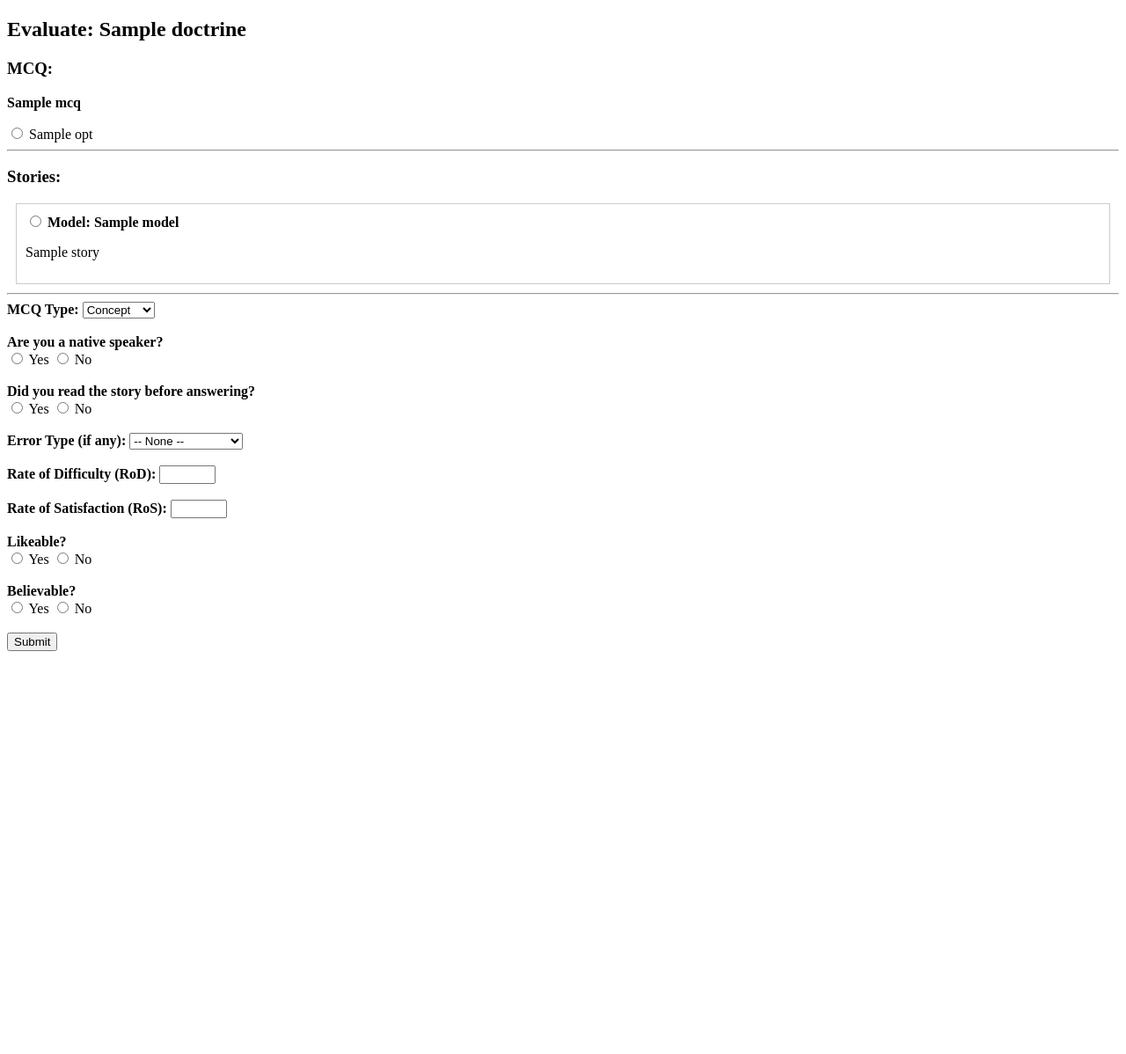
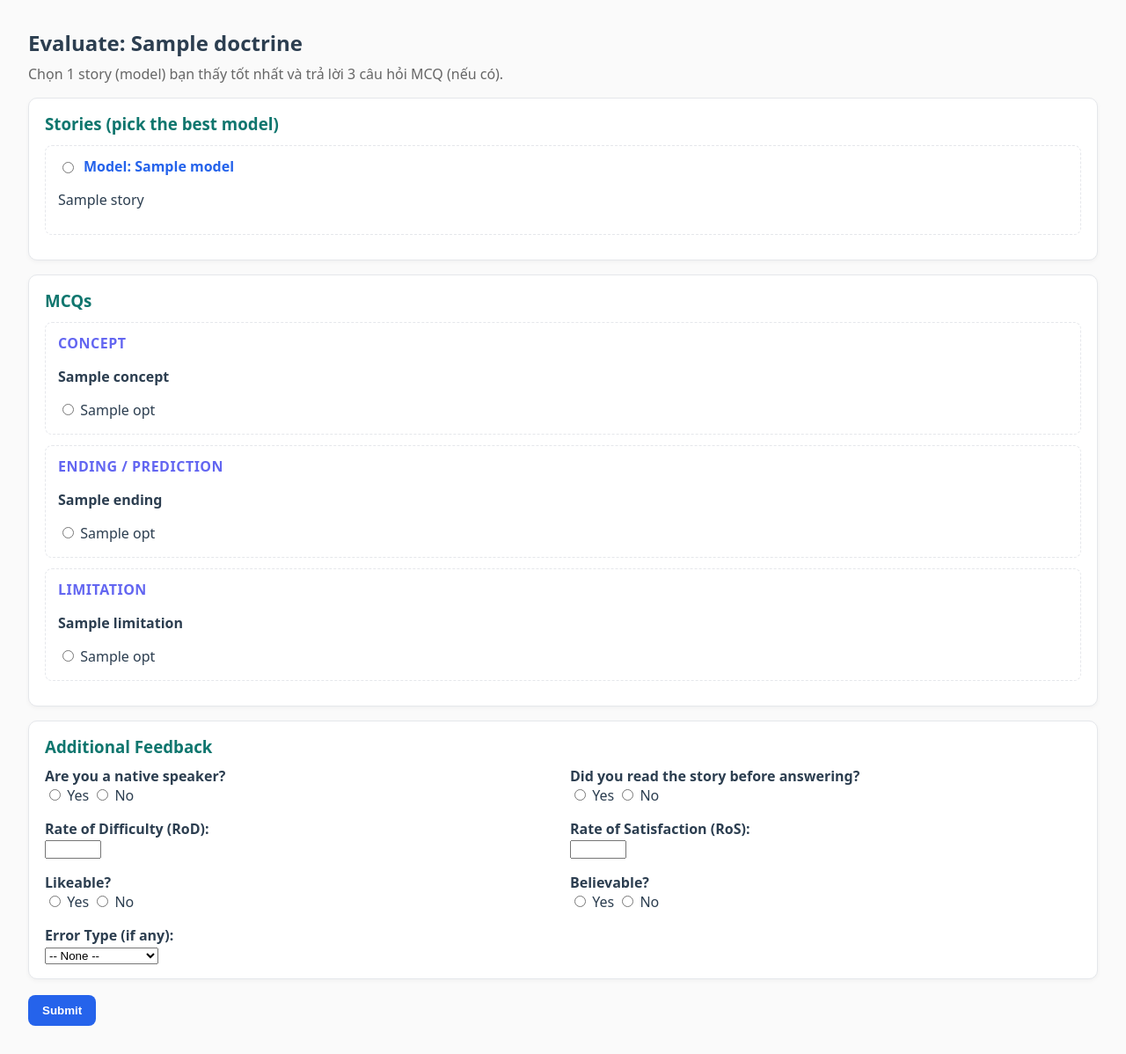
Before and after one commit to PhuongNGT/legel_demo, a Flask app: template templates/evaluate.html in a window 1280 px wide. Shown: the whole page at 88% size. Before the commit the page ends 740 px from the top, so only its background shows below. Run offline with Flask 3, Linux system fonts and the light colour scheme; the template is opened without the code that fills it: most values are stand-ins (such as "Sample title", 1, 10 or a date in 2020); parts of the project's set-up code (start-up, migrations or seed data) failed here and were passed over.

Commit message:
Update evaluate.html

```diff
--- a/templates/evaluate.html
+++ b/templates/evaluate.html
@@ -1,62 +1,148 @@
 <!DOCTYPE html>
-<html>
+<html lang="en">
 <head>
-    <meta charset="UTF-8">
-    <title>Evaluate - {{ doctrine }}</title>
+  <meta charset="UTF-8" />
+  <title>Evaluate – {{ doctrine }}</title>
+  <style>
+    body { font-family: system-ui, -apple-system, Segoe UI, Roboto, Arial, sans-serif; margin: 32px; background:#fafafa; color:#2c3e50; }
+    h2 { margin-bottom: 8px; }
+    .sub { color:#666; margin-top:0; }
+    .panel { background:#fff; border:1px solid #e5e7eb; border-radius:10px; padding:16px 18px; margin:16px 0; box-shadow:0 2px 5px rgba(0,0,0,.04); }
+    .panel h3 { margin:0 0 10px; color:#0f766e; }
+    .story { white-space:pre-wrap; }
+    fieldset { border:1px dashed #e5e7eb; border-radius:8px; padding:12px 14px; margin:12px 0; }
+    .model-label { display:flex; gap:8px; align-items:center; font-weight:600; color:#2563eb; }
+    .mcq-type { color:#6366f1; font-weight:700; letter-spacing:.5px; }
+    .opt { margin:4px 0; display:block; }
+    .grid { display:grid; grid-template-columns: 1fr 1fr; gap:16px; }
+    .actions { margin-top:18px; }
+    button { background:#2563eb; color:#fff; border:0; padding:10px 16px; border-radius:8px; font-weight:600; cursor:pointer; }
+    button:hover { background:#1e40af; }
+    .muted { color:#9ca3af; font-style:italic; }
+  </style>
 </head>
 <body>
+
   <h2>Evaluate: {{ doctrine }}</h2>
-
-    <form method="post">
-        <!-- === MCQ Section === -->
-        <h3>MCQ:</h3>
-        {% if mcq %}
-            <p><strong>{{ mcq.question }}</strong></p>
-            {% for opt in mcq.options %}
-                <label>
-                    <input type="radio" name="mcq_answer" value="{{ opt }}" required> {{ opt }}
-                </label><br>
-            {% endfor %}
-            <input type="hidden" name="correct_answer" value="{{ mcq.answer }}">
-        {% else %}
-            <p style="color:red"><em>No MCQ available</em></p>
-        {% endif %}
-
-        <hr>
-
-        <!-- === Story Section === -->
-        <h3>Stories:</h3>
+  <p class="sub">Chọn 1 story (model) bạn thấy tốt nhất và trả lời 3 câu hỏi MCQ (nếu có).</p>
+      <!-- ============== Stories (3 model) ============== -->
+    <div class="panel">
+      <h3>Stories (pick the best model)</h3>
       {% for s in stories %}
-            <fieldset style="border:1px solid #ccc; margin:10px; padding:10px">
-                <label>
+        <fieldset>
+          <label class="model-label">
             <input type="radio" name="voted_model" value="{{ s.model }}" required>
-                    <strong>Model: {{ s.model }}</strong>
+            Model: {{ s.model }}
           </label>
-                <p>{{ s.story }}</p>
+          <p class="story">{{ s.story }}</p>
         </fieldset>
       {% endfor %}
+    </div>
+  <form method="post">
+    <!-- ============== MCQs (3 loại) ============== -->
+    <div class="panel">
+      <h3>MCQs</h3>
 
-        <hr>
+      <!-- Concept -->
+      <fieldset>
+        <div class="mcq-type">CONCEPT</div>
+        {% if mcqs.concept %}
+          <p><strong>{{ mcqs.concept.question }}</strong></p>
+          {% for opt in mcqs.concept.options %}
+            <label class="opt">
+              <input type="radio" name="answer_concept" value="{{ opt }}" required> {{ opt }}
+            </label>
+          {% endfor %}
+          <input type="hidden" name="correct_concept" value="{{ mcqs.concept.answer }}">
+        {% else %}
+          <p class="muted">No question available for this type.</p>
+          <input type="hidden" name="answer_concept" value="">
+          <input type="hidden" name="correct_concept" value="">
+        {% endif %}
+      </fieldset>
 
-        <!-- === Additional Fields === -->
+      <!-- Ending (Prediction) -->
+      <fieldset>
+        <div class="mcq-type">ENDING / PREDICTION</div>
+        {% if mcqs.ending %}
+          <p><strong>{{ mcqs.ending.question }}</strong></p>
+          {% for opt in mcqs.ending.options %}
+            <label class="opt">
+              <input type="radio" name="answer_ending" value="{{ opt }}" required> {{ opt }}
+            </label>
+          {% endfor %}
+          <input type="hidden" name="correct_ending" value="{{ mcqs.ending.answer }}">
+        {% else %}
+          <p class="muted">No question available for this type.</p>
+          <input type="hidden" name="answer_ending" value="">
+          <input type="hidden" name="correct_ending" value="">
+        {% endif %}
+      </fieldset>
 
-        <label><strong>MCQ Type:</strong>
-            <select name="mcq_type" required>
-                <option value="concept">Concept</option>
-                <option value="prediction">Prediction</option>
-                <option value="limitation">Limitation</option>
-            </select>
-        </label><br><br>
+      <!-- Limitation -->
+      <fieldset>
+        <div class="mcq-type">LIMITATION</div>
+        {% if mcqs.limitation %}
+          <p><strong>{{ mcqs.limitation.question }}</strong></p>
+          {% for opt in mcqs.limitation.options %}
+            <label class="opt">
+              <input type="radio" name="answer_limitation" value="{{ opt }}" required> {{ opt }}
+            </label>
+          {% endfor %}
+          <input type="hidden" name="correct_limitation" value="{{ mcqs.limitation.answer }}">
+        {% else %}
+          <p class="muted">No question available for this type.</p>
+          <input type="hidden" name="answer_limitation" value="">
+          <input type="hidden" name="correct_limitation" value="">
+        {% endif %}
+      </fieldset>
+    </div>
 
+
+
+    <!-- ============== Meta đánh giá ============== -->
+    <div class="panel">
+      <h3>Additional Feedback</h3>
+
+      <div class="grid">
+        <div>
           <label><strong>Are you a native speaker?</strong></label><br>
           <label><input type="radio" name="is_native" value="1" required> Yes</label>
-        <label><input type="radio" name="is_native" value="0" required> No</label><br><br>
+          <label><input type="radio" name="is_native" value="0" required> No</label>
+        </div>
 
+        <div>
           <label><strong>Did you read the story before answering?</strong></label><br>
           <label><input type="radio" name="with_story" value="1" required> Yes</label>
-        <label><input type="radio" name="with_story" value="0" required> No</label><br><br>
+          <label><input type="radio" name="with_story" value="0" required> No</label>
+        </div>
 
-        <label><strong>Error Type (if any):</strong></label>
+        <div>
+          <label><strong>Rate of Difficulty (RoD):</strong><br>
+            <input type="number" name="rod" min="0" max="1" step="0.1" required>
+          </label>
+        </div>
+
+        <div>
+          <label><strong>Rate of Satisfaction (RoS):</strong><br>
+            <input type="number" name="ros" min="0" max="1" step="0.1" required>
+          </label>
+        </div>
+
+        <div>
+          <label><strong>Likeable?</strong></label><br>
+          <label><input type="radio" name="likeable" value="1" required> Yes</label>
+          <label><input type="radio" name="likeable" value="0" required> No</label>
+        </div>
+
+        <div>
+          <label><strong>Believable?</strong></label><br>
+          <label><input type="radio" name="believable" value="1" required> Yes</label>
+          <label><input type="radio" name="believable" value="0" required> No</label>
+        </div>
+
+        <div style="grid-column: 1 / -1;">
+          <label><strong>Error Type (if any):</strong><br>
             <select name="error_type">
               <option value="">-- None --</option>
               <option value="Too Easy">Too Easy</option>
@@ -66,26 +152,16 @@
               <option value="No Answer">No Answer</option>
               <option value="Wrong Reasoning">Wrong Reasoning</option>
               <option value="Other">Other</option>
-        </select><br><br>
+            </select>
+          </label>
+        </div>
+      </div>
+    </div>
 
-        <label><strong>Rate of Difficulty (RoD):</strong>
-            <input type="number" name="rod" min="0" max="1" step="0.1" required>
-        </label><br><br>
+    <div class="actions">
+      <button type="submit">Submit</button>
+    </div>
+  </form>
 
-        <label><strong>Rate of Satisfaction (RoS):</strong>
-            <input type="number" name="ros" min="0" max="1" step="0.1" required>
-        </label><br><br>
-
-        <label><strong>Likeable?</strong></label><br>
-        <label><input type="radio" name="likeable" value="1" required> Yes</label>
-        <label><input type="radio" name="likeable" value="0" required> No</label><br><br>
-
-        <label><strong>Believable?</strong></label><br>
-        <label><input type="radio" name="believable" value="1" required> Yes</label>
-        <label><input type="radio" name="believable" value="0" required> No</label><br><br>
-
-        <!-- === Submit Button === -->
-        <button type="submit">Submit</button>
-    </form>
 </body>
 </html>
```
Lines whose indentation alone changed are shown as unchanged.
